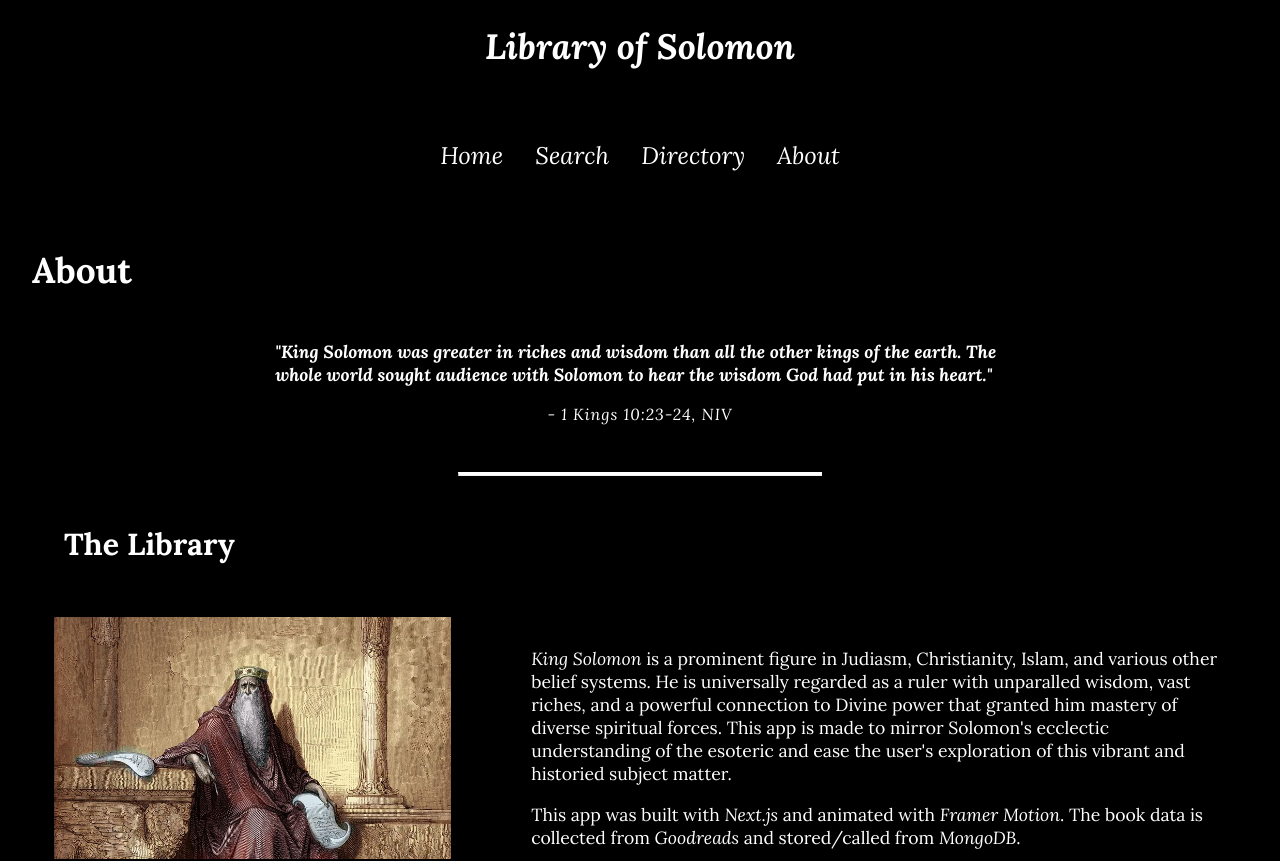
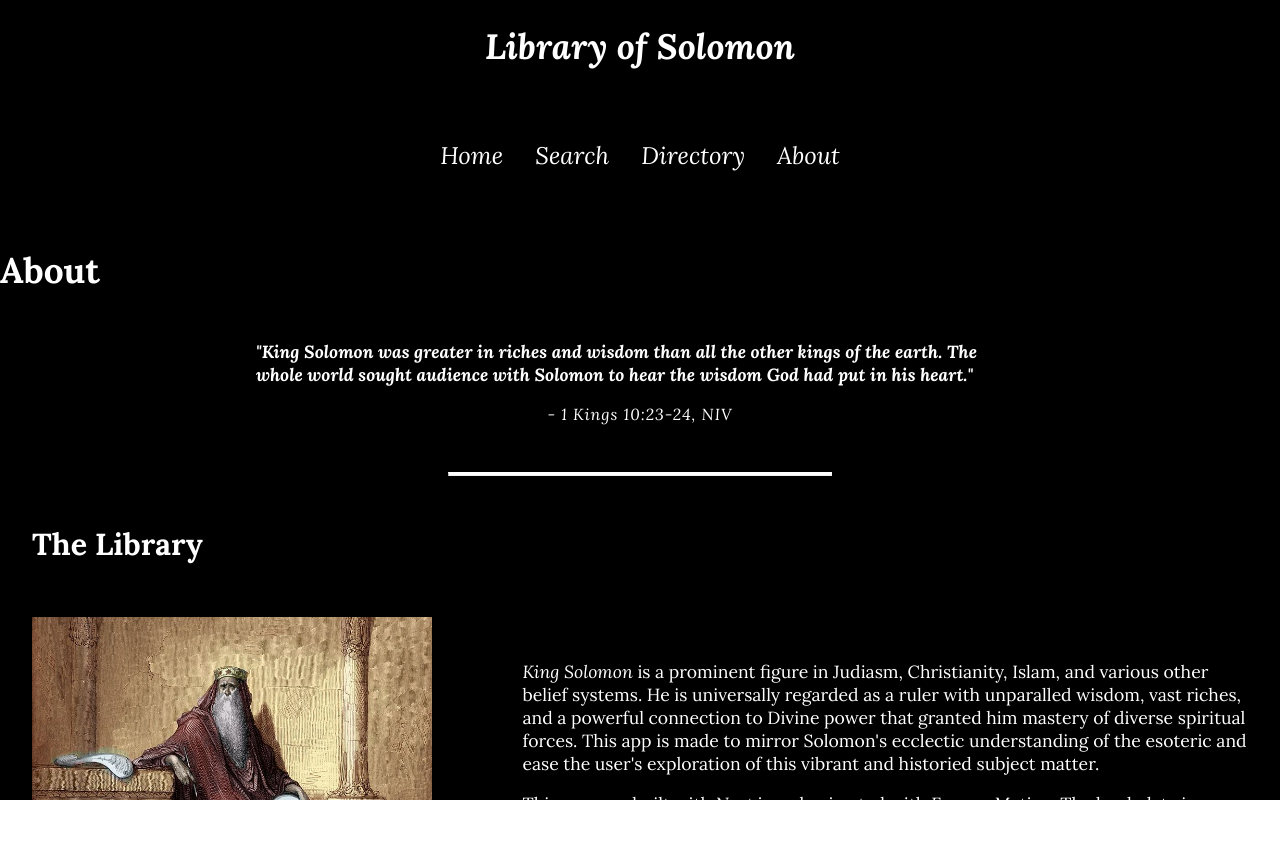
Before and after one commit to LeeGee64/occult-library-sample, a Next.js app: page /about in a window 1280 px wide. Shown: the top 861 px of the page. After the commit the page ends 800 px from the top, so only its background shows below. Built offline with nearby package versions, Linux system fonts and the light colour scheme; a web font is replaced by a local one.

Commit message:
added loading page, fixed page dimensions

```diff
--- a/components/bookCard.js
+++ b/components/bookCard.js
@@ -1,5 +1,5 @@
 import Image from 'next/image';
-import { AnimatePresence, motion, MotionConfig } from "framer-motion";
+import { AnimatePresence, motion} from "framer-motion";
 import React, { useState } from 'react';
 import cardStyle from './bookCard.module.css';
 
@@ -11,7 +11,6 @@ export default function BookCard ( { book } ) {
     return (
       <motion.div
       whileHover= {{ scale: 1.05, transition: {duration: 0.2} }}
-      style= {toggle ? {zIndex: 10} : {zIndex: 'auto'}}
       className= {cardStyle.bookCard}>
         <div className= {cardStyle.cardContent}>
          <div className= {cardStyle.cover}>
--- a/components/layout.js
+++ b/components/layout.js
@@ -63,7 +63,7 @@ export default function Layout({ children, home }) {
       </header>
 
 
-      <main className={styles.main}>{children}</main>
+      <main>{children}</main>
 
 
       <footer id="footer" className={styles.footer}>
--- a/components/layout.module.css
+++ b/components/layout.module.css
@@ -1,14 +1,16 @@
   .container {
-    width: 100%;
+    /* width: 100%;
+    height: 100%; */
+    top:0px;
+    right:0px;
+    left:0px;
+    bottom:0px;
     background: black;
-    position: relative;
+    position: fixed;
     display: flex;
     flex-direction: column;
-    padding: 0 2rem;
-  }
-
-  .main {
-    min-height: 30rem;
+    overflow: scroll;
+    /* padding: 0 2rem; */
   }
 
   .header {
--- /dev/null
+++ b/components/loading.js
@@ -0,0 +1,15 @@
+import loadStyles from './loading.module.css';
+import Image from 'next/image';
+
+export default function Loading (props){
+    return (
+        <div className={props.loading ? loadStyles.bodyLoading : loadStyles.none}>
+            <h1 className={loadStyles.loadingTitle}>LOADING</h1>
+            <div className={loadStyles.loadingImage}><Image
+                src= '/Images/loading_images/sacredGeo.png'
+                height={100}
+                width={100}
+            /></div>
+        </div>
+    );
+}
--- /dev/null
+++ b/components/loading.module.css
@@ -0,0 +1,24 @@
+.bodyLoading {
+    display: flex;
+    flex-direction: column;
+    justify-content: center;
+    align-items: center;
+    row-gap: 5rem;
+    top:0px;
+    right:0px;
+    left:0px;
+    bottom:0px;
+    background: black;
+    position: absolute;
+}
+
+.loadingTitle {
+    color:white;
+    margin-top: 7rem;
+    size: 5rem;
+    letter-spacing: 0.5rem;
+}
+
+.none {
+    display: none;
+}
--- a/pages/_app.js
+++ b/pages/_app.js
@@ -1,13 +1,34 @@
 import '../styles/globals.css';
 import Head from 'next/head';
+import { useRouter } from 'next/router';
+import { React, useState, useEffect } from "react";
+import Loading from "../components/loading";
 
 function MyApp({ Component, pageProps }) {
+
+const router = useRouter();
+const [loading, setLoading] = useState(false);
+
+
+useEffect(() => {
+    const handleStart = (url) => {
+      url !== router.pathname ? setLoading(true) : setLoading(false);
+    };
+    const handleComplete = (url) => setLoading(false);
+
+    router.events.on("routeChangeStart", handleStart);
+    router.events.on("routeChangeComplete", handleComplete);
+    router.events.on("routeChangeError", handleComplete);
+  }, [router]);
+
   return (
   <>
     <Head>
     <link rel="shortcut icon" href="/Favicon.ico" />
     </Head>
-    <Component {...pageProps} />
+    {loading ?
+    <Loading loading={loading}/> :
+    <Component {...pageProps} />}
   </>)
 }
 
--- a/styles/globals.css
+++ b/styles/globals.css
@@ -1,5 +1,7 @@
 html,
 body {
+  width:100%;
+  height:100%;
   padding: 0;
   margin: 0;
   font-family: 'Lora', 'Aboreto', -apple-system, BlinkMacSystemFont, Segoe UI, Roboto, Oxygen,
```
Also changed, not shown: components/bookCard.module.css (+0 -8 lines), public/Images/loading_images/sacredGeo.png (added).
